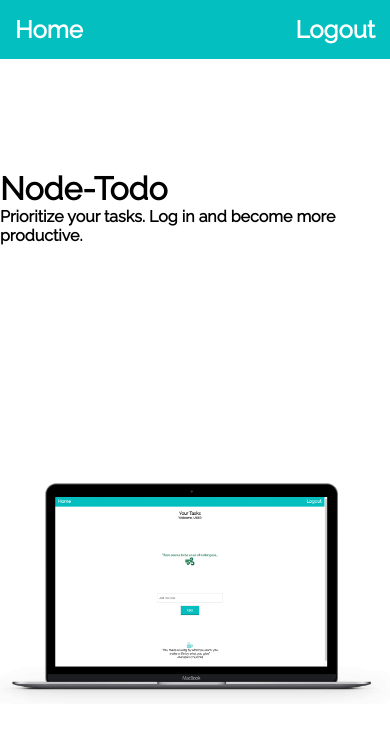
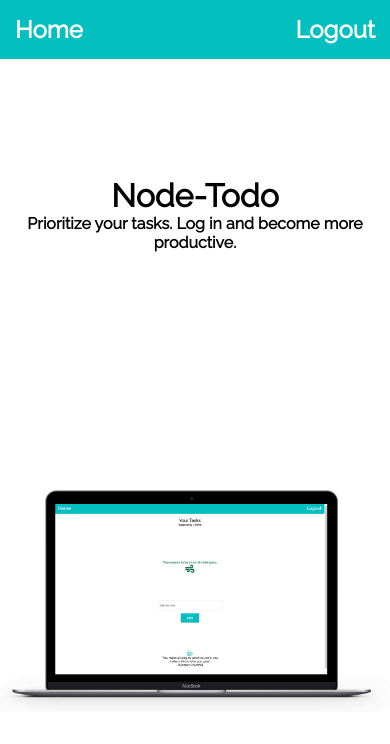
Before and after one commit to RicardoTlatelpa/node-todo, a React (Create React App) app in the folder client/: page / in a window 390 px wide. Shown: the top 744 px of the page. Built offline with nearby package versions, Linux system fonts and the light colour scheme; no server answers.

Commit message:
padding-to info landing

```diff
--- a/client/src/styles/Landing.css
+++ b/client/src/styles/Landing.css
@@ -11,6 +11,7 @@
     display: flex;
     flex-direction: column;
     text-align: left;
+    padding: 15px;
 }
 #laptop-image{
     width: 600px ;
@@ -18,6 +19,9 @@
 }
 
 @media(max-width: 800px){
+    .Landing-info{
+        text-align: center;
+    }
     #laptop-image{
         width: 100%;
         height: 100%;
```
